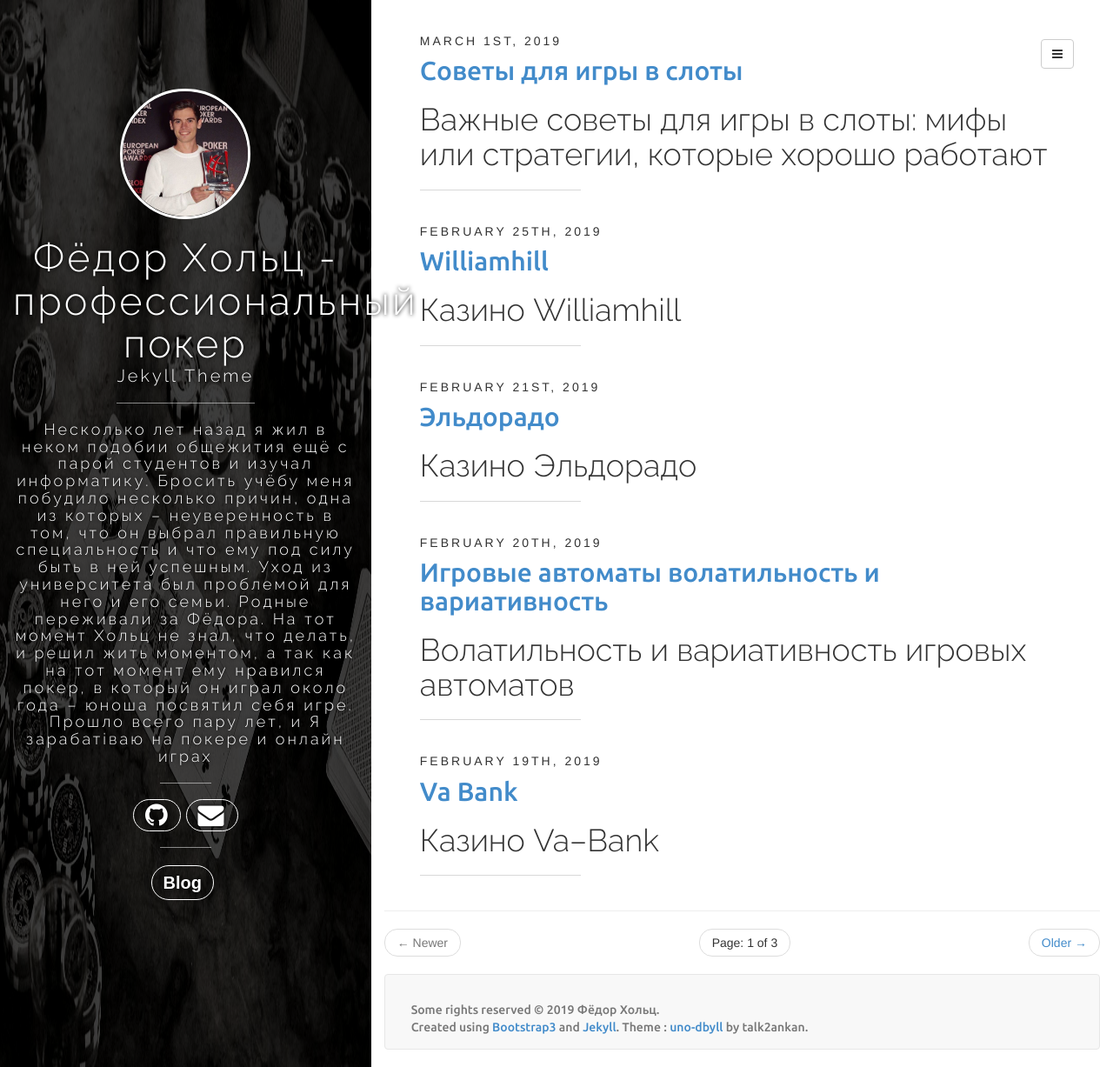
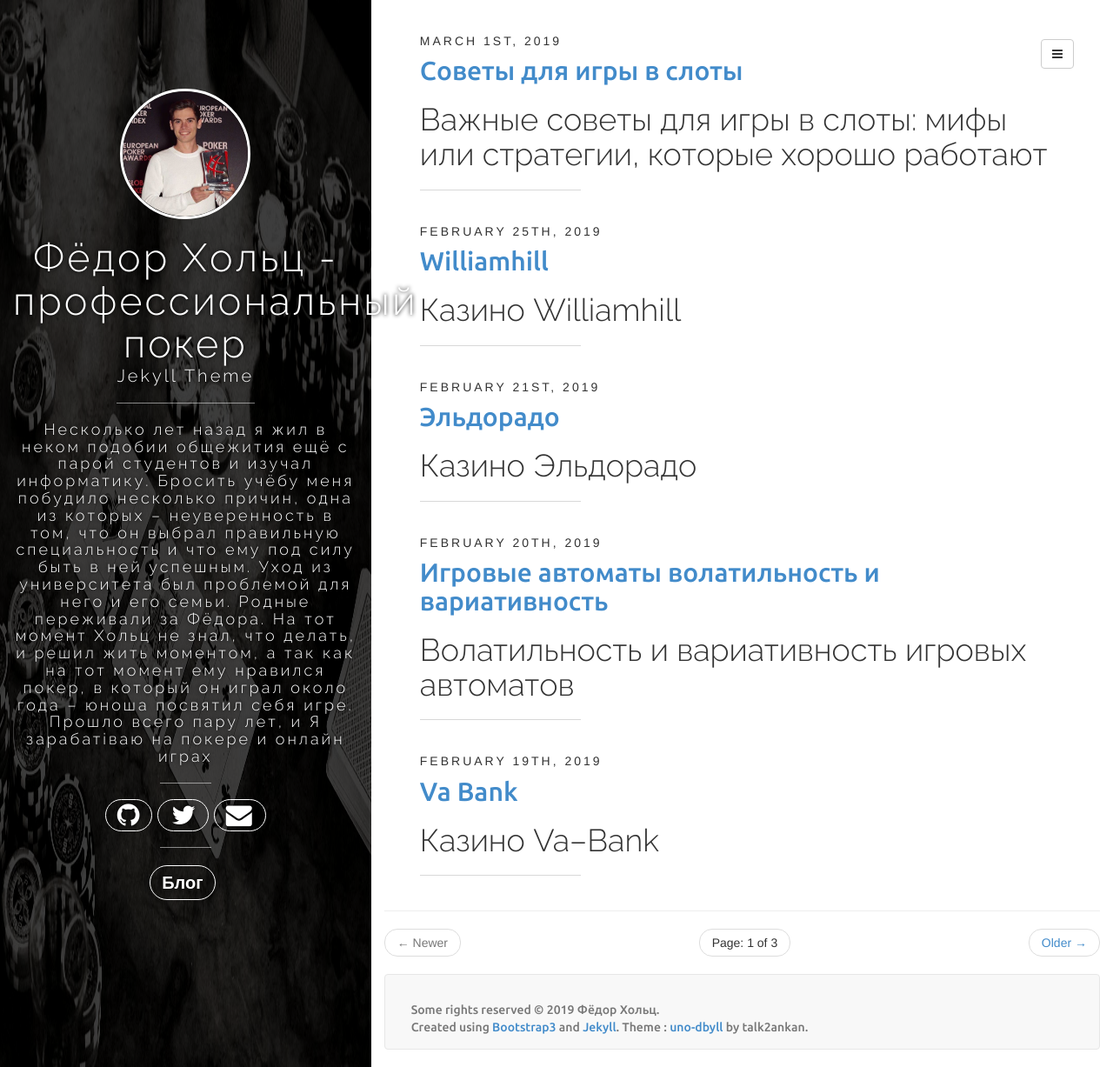
Before and after one commit to jarvisblog/jarvisblog.github.io, a Jekyll site: the page built from index.html, in a window 1280 px wide and 1227 px high. Shown: the whole window at 87% size. Built offline with Jekyll 4.4.1, drawn with Linux system fonts in a browser that asks for light colours; nearby versions of some CDN libraries; the list of posts is cut into pages by our own code; comment, search, counter and statistics services are not loaded.

Commit message:
Update sidebar.html

```diff
--- a/_includes/sidebar.html
+++ b/_includes/sidebar.html
@@ -22,7 +22,7 @@ border: 3px solid #FFF; height:150px;width:150px" />
         <i class="fa fa-github"></i>
       </a>
       {% endif %}
-       {% if site.author.twitter %}
+       {% if site.author.facebook %}
       <a type="button" class="social2" href="http://twitter.com/{{ site.author.twitter }}">
         <i class="fa fa-twitter"></i>
       </a>
@@ -35,7 +35,7 @@ border: 3px solid #FFF; height:150px;width:150px" />
       {% endif %}
        <hr class="hr-line1">
        <a type="button"  style="font-size:20px; padding:7px; padding-left:13px;padding-right:13px;margin-right: 10px;" class="social3 " id="btnblog" href="{{ site.BASE_PATH }}/#blog">
-        <i class="fa" style="font-weight:bold;letter-spacing:0; font-family:arial,sans-serif">Blog</i>
+        <i class="fa" style="font-weight:bold;letter-spacing:0; font-family:arial,sans-serif">Блог</i>
       </a>
       </h3>
 
```
